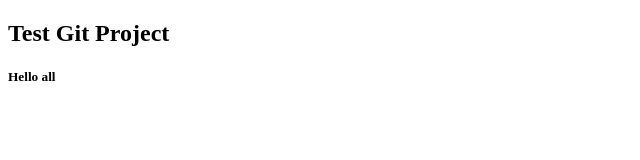
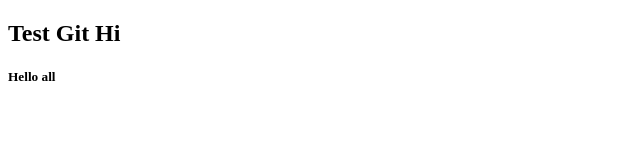
Before and after one commit to prajitabalami/alita_merge, a plain HTML site: page index.html in a window 1280 px wide. Shown: the full height of the page, 0-640 px from the left. Drawn offline with Linux system fonts and the light colour scheme.

Commit message:
Updated index.html:

```diff
--- a/index.html
+++ b/index.html
@@ -7,7 +7,7 @@
     <title>Document</title>
 </head>
 <body>
-    <h2>Test Git Project</h2>
+    <h2>Test Git Hi</h2>
     <h5>Hello all</h5>
 </body>
 </html>
```
